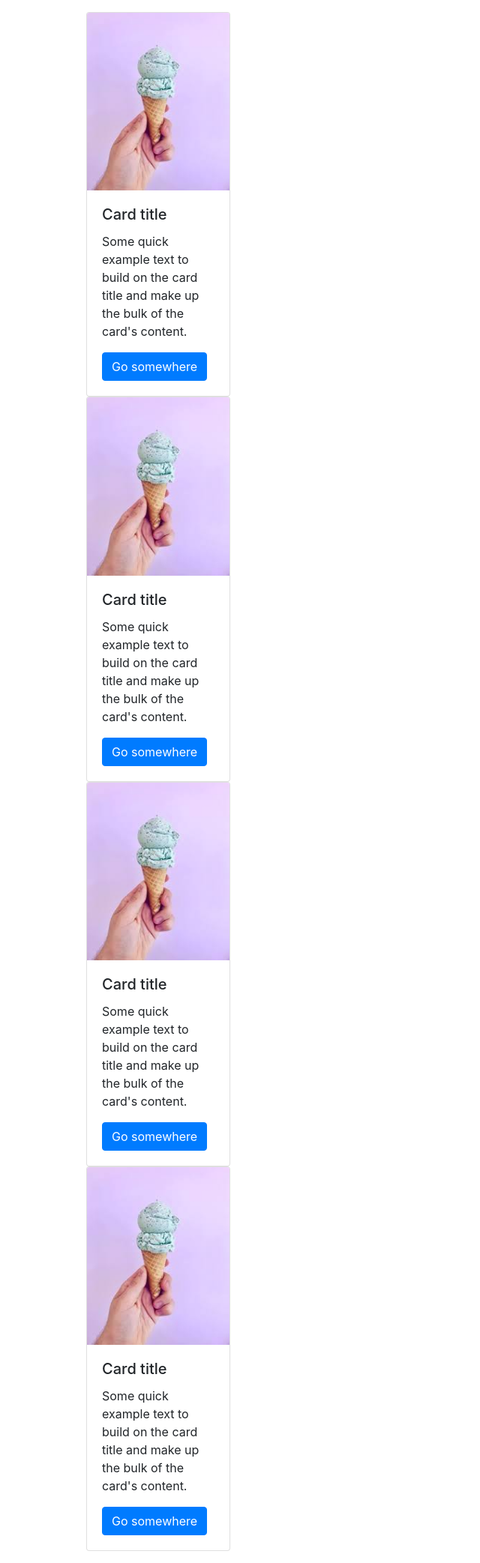
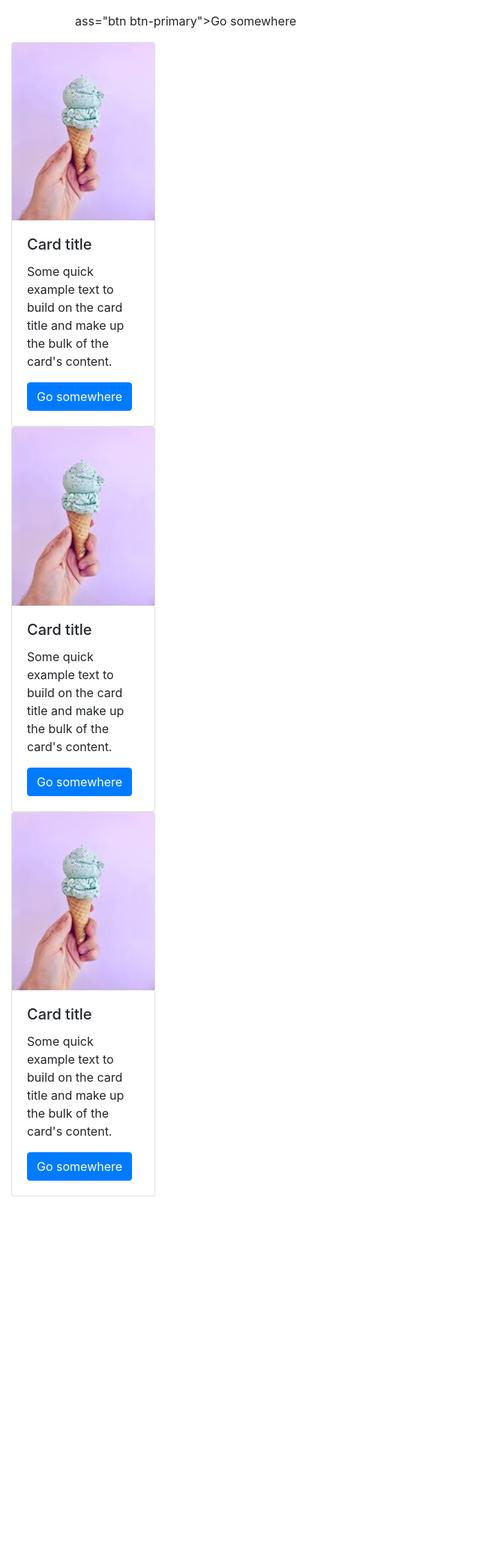
Before and after one commit to Gaurav-Zaiswal/eComB, a Django app: page /shop/ in a window 1280 px wide. Shown: the part 56-2141 px from the top of the page at 75% size, without its empty margins (0-640 px from the left). After the commit the page ends 1652 px from the top, so only its background shows below. Run offline with Django 3.2, Linux system fonts and the light colour scheme; some libraries are stand-ins or nearby versions.

Commit message:
revert it

```diff
--- a/shop/templates/shop/index.html
+++ b/shop/templates/shop/index.html
@@ -41,15 +41,7 @@
 
     <!--Slideshow starts here -->
     <div class="container carousel-inner no-padding">
-
-      <div class="carousel-item active">
-        <div class="col-xs-3 col-sm-3 col-md-3">
-          <div class="card" style="width: 12rem;">
-            <img src='{% static "shop/test.jpeg" %}' class="card-img-top" alt="...">
-            <div class="card-body">
-                <h5 class="card-title">Card title</h5>
-                <p class="card-text">Some quick example text to build on the card title and make up the bulk of the card's content.</p>
-                <a href="#" class="btn btn-primary">Go somewhere</a>
+ass="btn btn-primary">Go somewhere</a>
             </div>
           </div>
        </div>
```
